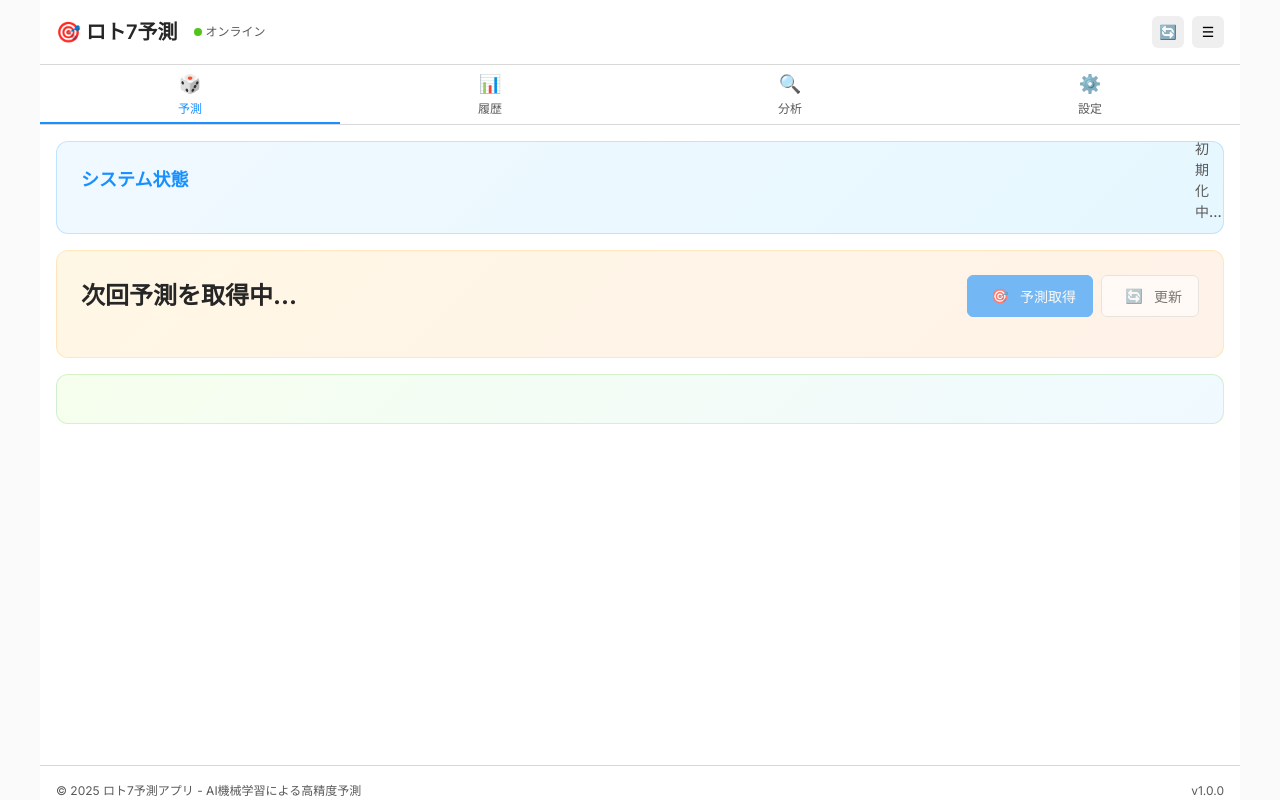
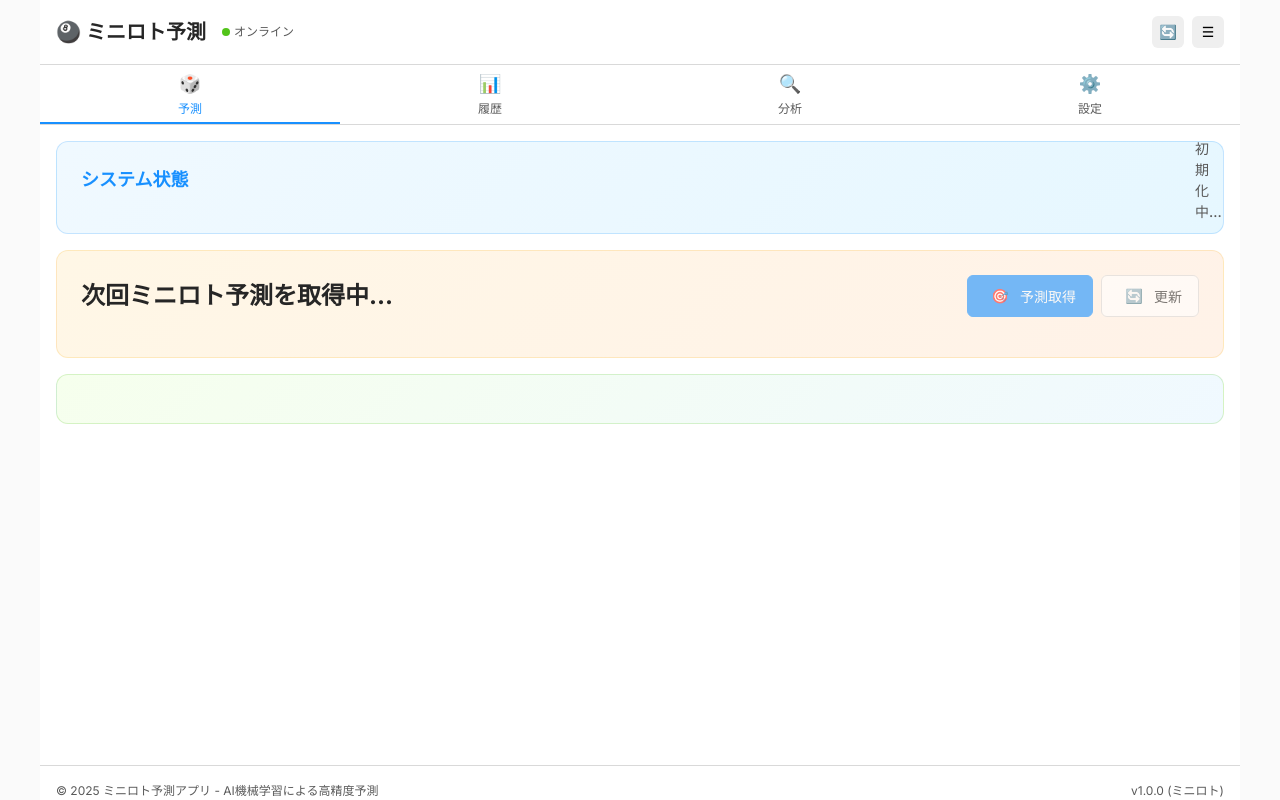
Before and after one commit to aiueo515/flask-miniloto, a Flask app: page / in a window 1280 px wide. Run offline with Flask 3, Linux system fonts and the light colour scheme; parts of the project's set-up code (start-up, migrations or seed data) failed here and were passed over.

Commit message:
Add files via upload

```diff
--- a/templates/index.html
+++ b/templates/index.html
@@ -4,14 +4,14 @@
     <meta charset="UTF-8">
     <meta name="viewport" content="width=device-width, initial-scale=1.0">
     <meta name="theme-color" content="#1890ff">
-    <meta name="description" content="AI機械学習による高精度なロト7予測アプリ">
+    <meta name="description" content="AI機械学習による高精度なミニロト予測アプリ">
 
     <!-- PWA設定 -->
     <link rel="manifest" href="/manifest.json">
     <meta name="mobile-web-app-capable" content="yes">
     <meta name="apple-mobile-web-app-capable" content="yes">
     <meta name="apple-mobile-web-app-status-bar-style" content="default">
-    <meta name="apple-mobile-web-app-title" content="ロト7予測">
+    <meta name="apple-mobile-web-app-title" content="ミニロト予測">
 
     <!-- アイコン設定 -->
     <link rel="icon" type="image/png" sizes="192x192" href="/static/icons/icon-192x192.png">
@@ -26,7 +26,7 @@
     <!-- フォント -->
     <link href="https://fonts.googleapis.com/css2?family=Inter:wght@300;400;500;600;700&display=swap" rel="stylesheet">
 
-    <title>ロト7予測 - AI機械学習予測アプリ</title>
+    <title>ミニロト予測 - AI機械学習予測アプリ</title>
 </head>
 <body>
     <!-- PWAインストールバナー -->
@@ -47,7 +47,7 @@
         <header class="header">
             <div class="header-content">
                 <div class="header-left">
-                    <h1 class="app-title">🎯 ロト7予測</h1>
+                    <h1 class="app-title">🎱 ミニロト予測</h1>
                     <div class="connection-status" id="connection-status">
                         <span class="status-indicator online"></span>
                         <span class="status-text">オンライン</span>
@@ -105,7 +105,7 @@
                 <!-- 次回予測 -->
                 <div class="prediction-card" id="prediction-card">
                     <div class="card-header">
-                        <h2 id="prediction-title">次回予測を取得中...</h2>
+                        <h2 id="prediction-title">次回ミニロト予測を取得中...</h2>
                         <div class="prediction-actions">
                             <button id="get-prediction-btn" class="btn btn-primary" disabled>
                                 <span class="btn-icon">🎯</span>
@@ -120,7 +120,7 @@
 
                     <div id="prediction-loading" class="loading hidden">
                         <div class="loading-spinner"></div>
-                        <p>予測を生成中...</p>
+                        <p>ミニロト予測を生成中...</p>
                     </div>
 
                     <div id="prediction-results" class="prediction-results hidden">
@@ -141,7 +141,7 @@
             <!-- 履歴タブ -->
             <div id="history-tab" class="tab-content">
                 <div class="history-header">
-                    <h2>予測履歴</h2>
+                    <h2>ミニロト予測履歴</h2>
                     <div class="history-controls">
                         <select id="history-count" class="select">
                             <option value="5">最新5件</option>
@@ -167,7 +167,7 @@
             <!-- 分析タブ -->
             <div id="analysis-tab" class="tab-content">
                 <div class="analysis-header">
-                    <h2>詳細分析</h2>
+                    <h2>ミニロト詳細分析</h2>
                     <div class="analysis-controls">
                         <button id="run-validation-btn" class="btn btn-primary">
                             <span class="btn-icon">📊</span>
@@ -185,7 +185,7 @@
                 </div>
 
                 <div id="recent-lottery-results" class="recent-results">
-                    <h3>最近の抽選結果</h3>
+                    <h3>最近のミニロト抽選結果</h3>
                     <div id="recent-results-list">
                         <!-- 最近の抽選結果がここに表示される -->
                     </div>
@@ -195,7 +195,7 @@
             <!-- 設定タブ -->
             <div id="settings-tab" class="tab-content">
                 <div class="settings-section">
-                    <h2>モデル管理</h2>
+                    <h2>ミニロトモデル管理</h2>
                     <div class="model-controls">
                         <button id="train-model-btn" class="btn btn-primary">
                             <span class="btn-icon">🤖</span>
@@ -261,7 +261,7 @@
                     <div class="app-info">
                         <div class="info-item">
                             <span class="info-label">バージョン:</span>
-                            <span class="info-value">1.0.0</span>
+                            <span class="info-value">1.0.0 (ミニロト版)</span>
                         </div>
                         <div class="info-item">
                             <span class="info-label">最終更新:</span>
@@ -283,9 +283,9 @@
         <!-- フッター -->
         <footer class="footer">
             <div class="footer-content">
-                <p class="footer-text">© 2025 ロト7予測アプリ - AI機械学習による高精度予測</p>
+                <p class="footer-text">© 2025 ミニロト予測アプリ - AI機械学習による高精度予測</p>
                 <div class="footer-version">
-                    <span id="app-version">v1.0.0</span>
+                    <span id="app-version">v1.0.0 (ミニロト)</span>
                     <span id="update-indicator" class="update-indicator hidden">🔄</span>
                 </div>
             </div>
```
